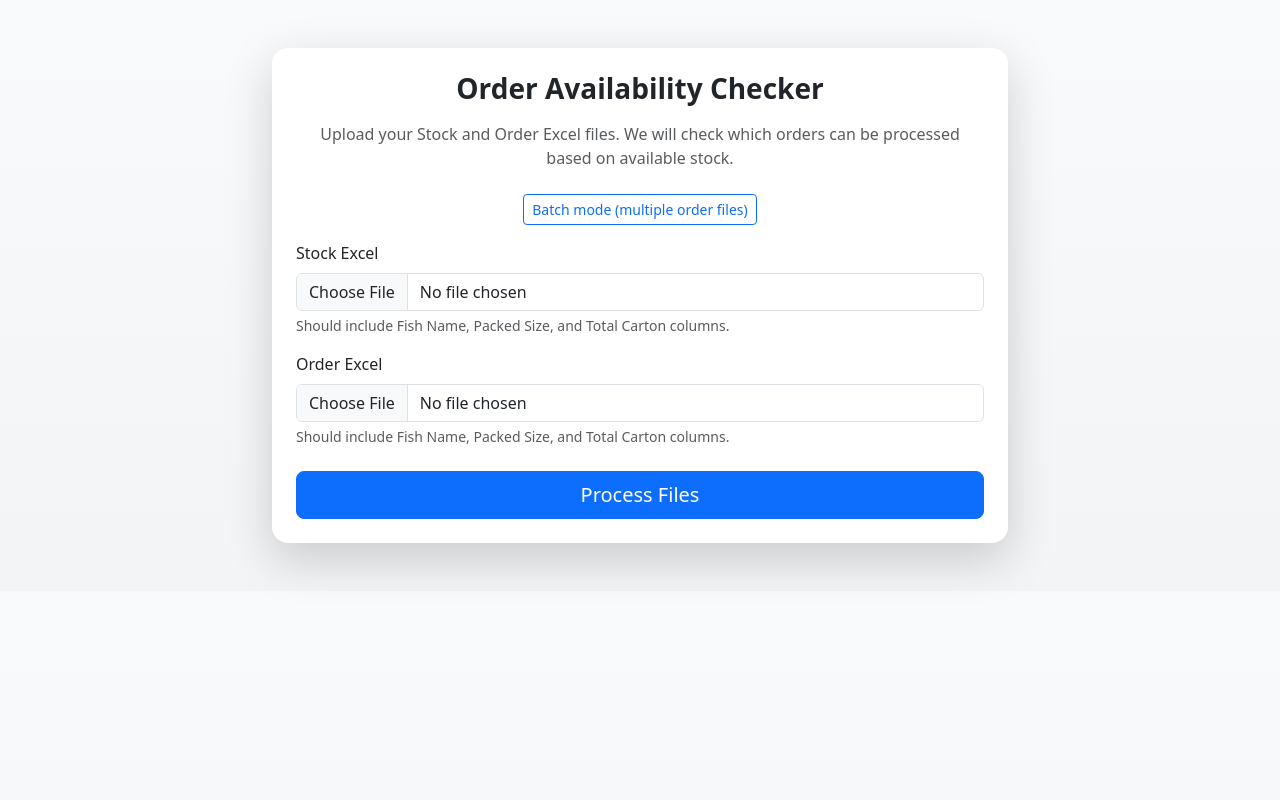
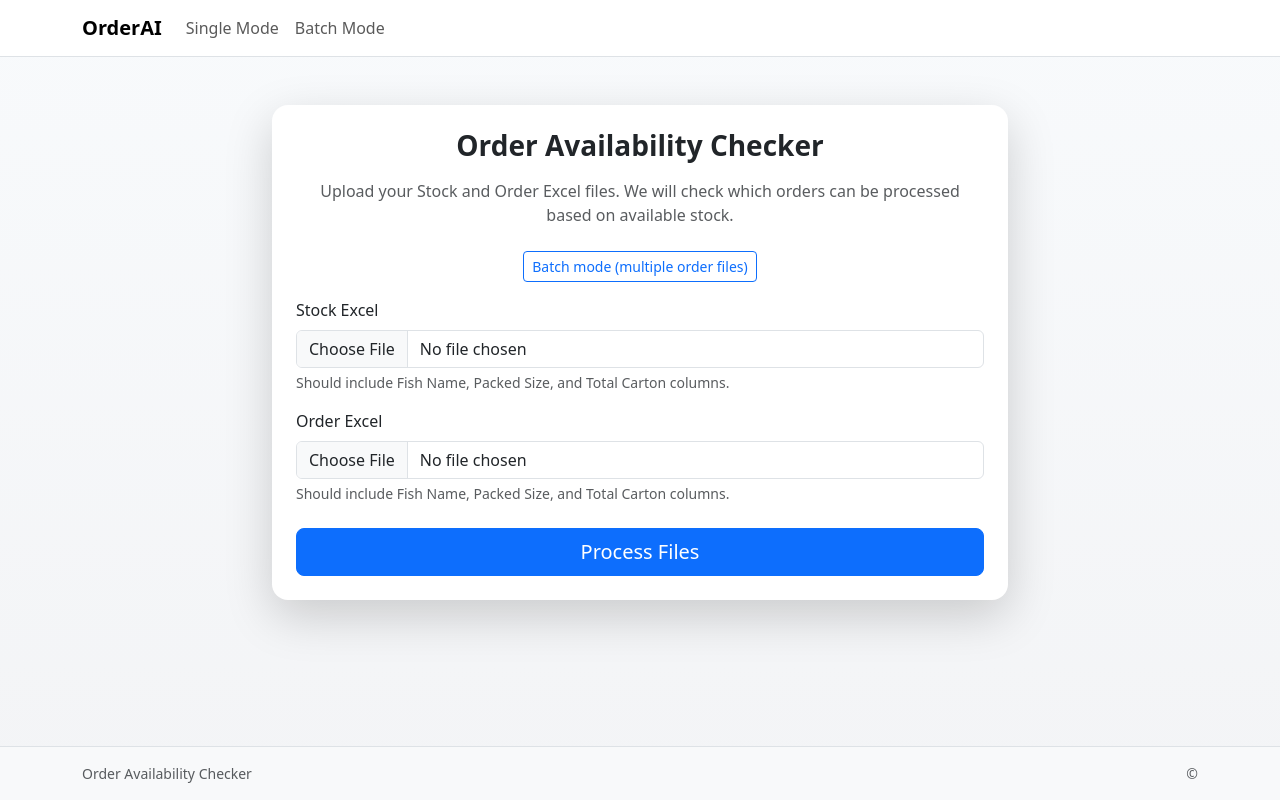
Before and after one commit to brucelancer/OrderAI, a Flask app: page / in a window 1280 px wide. Run offline with Flask 3, Linux system fonts and the light colour scheme.

Commit message:
UI: add shared header navbar and footer across all pages using base template

```diff
--- /dev/null
+++ b/templates/base.html
@@ -0,0 +1,45 @@
+<!doctype html>
+<html lang="en">
+  <head>
+    <meta charset="utf-8" />
+    <meta name="viewport" content="width=device-width, initial-scale=1" />
+    <title>{% block title %}Order Availability Checker{% endblock %}</title>
+    <link rel="stylesheet" href="https://cdn.jsdelivr.net/npm/bootstrap@5.3.3/dist/css/bootstrap.min.css" />
+    <link rel="stylesheet" href="{{ url_for('static', filename='styles.css') }}" />
+    {% block head_extra %}{% endblock %}
+  </head>
+  <body class="d-flex flex-column min-vh-100">
+    <nav class="navbar navbar-expand-lg navbar-light bg-white border-bottom">
+      <div class="container">
+        <a class="navbar-brand fw-bold" href="{{ url_for('index') }}">OrderAI</a>
+        <button class="navbar-toggler" type="button" data-bs-toggle="collapse" data-bs-target="#navbarsMain" aria-controls="navbarsMain" aria-expanded="false" aria-label="Toggle navigation">
+          <span class="navbar-toggler-icon"></span>
+        </button>
+        <div class="collapse navbar-collapse" id="navbarsMain">
+          <ul class="navbar-nav me-auto mb-2 mb-lg-0">
+            <li class="nav-item">
+              <a class="nav-link" href="{{ url_for('index') }}">Single Mode</a>
+            </li>
+            <li class="nav-item">
+              <a class="nav-link" href="{{ url_for('batch_index') }}">Batch Mode</a>
+            </li>
+          </ul>
+        </div>
+      </div>
+    </nav>
+
+    <main class="flex-grow-1">
+      {% block content %}{% endblock %}
+    </main>
+
+    <footer class="footer mt-auto py-3 bg-light border-top">
+      <div class="container d-flex justify-content-between align-items-center">
+        <span class="text-muted small">Order Availability Checker</span>
+        <span class="text-muted small">© {{  now().year if false else '' }}</span>
+      </div>
+    </footer>
+
+    <script src="https://cdn.jsdelivr.net/npm/bootstrap@5.3.3/dist/js/bootstrap.bundle.min.js"></script>
+    {% block scripts %}{% endblock %}
+  </body>
+  </html>
--- a/templates/index.html
+++ b/templates/index.html
@@ -1,13 +1,6 @@
-<!doctype html>
-<html lang="en">
-  <head>
-    <meta charset="utf-8" />
-    <meta name="viewport" content="width=device-width, initial-scale=1" />
-    <title>Order Availability Checker</title>
-    <link rel="stylesheet" href="https://cdn.jsdelivr.net/npm/bootstrap@5.3.3/dist/css/bootstrap.min.css" />
-    <link rel="stylesheet" href="{{ url_for('static', filename='styles.css') }}" />
-  </head>
-  <body>
+{% extends 'base.html' %}
+{% block title %}Order Availability Checker{% endblock %}
+{% block content %}
     <div class="container py-5">
       <div class="row justify-content-center">
         <div class="col-lg-8">
@@ -51,7 +44,9 @@
         </div>
       </div>
     </div>
+{% endblock %}
 
+{% block scripts %}
     <script>
       // Simple client-side validation visual feedback
       (() => {
@@ -67,5 +62,4 @@
         });
       })();
     </script>
-  </body>
-  </html>
+{% endblock %}
```
Also changed, not shown: templates/batch.html (+4 -12 lines), templates/fish_buy.html (+4 -12 lines), templates/result.html (+4 -12 lines), templates/summary.html (+10 -14 lines).
